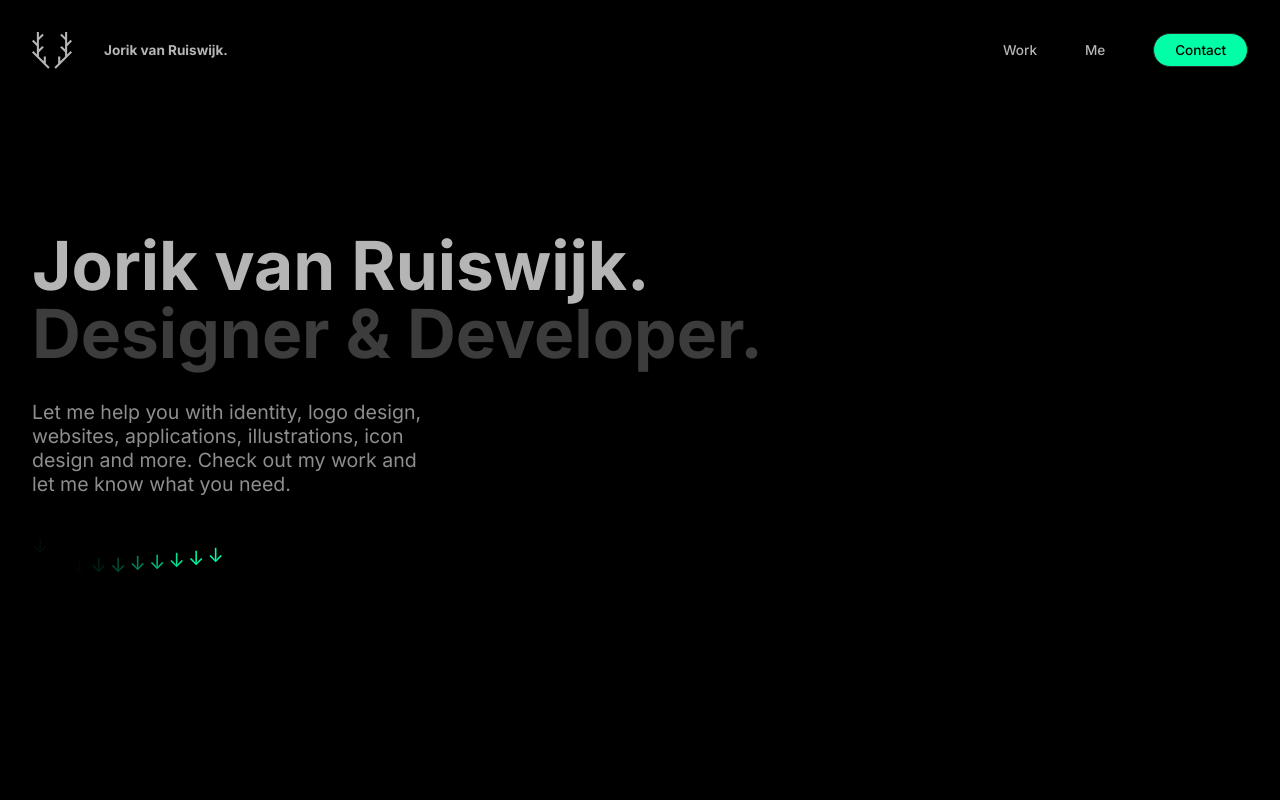
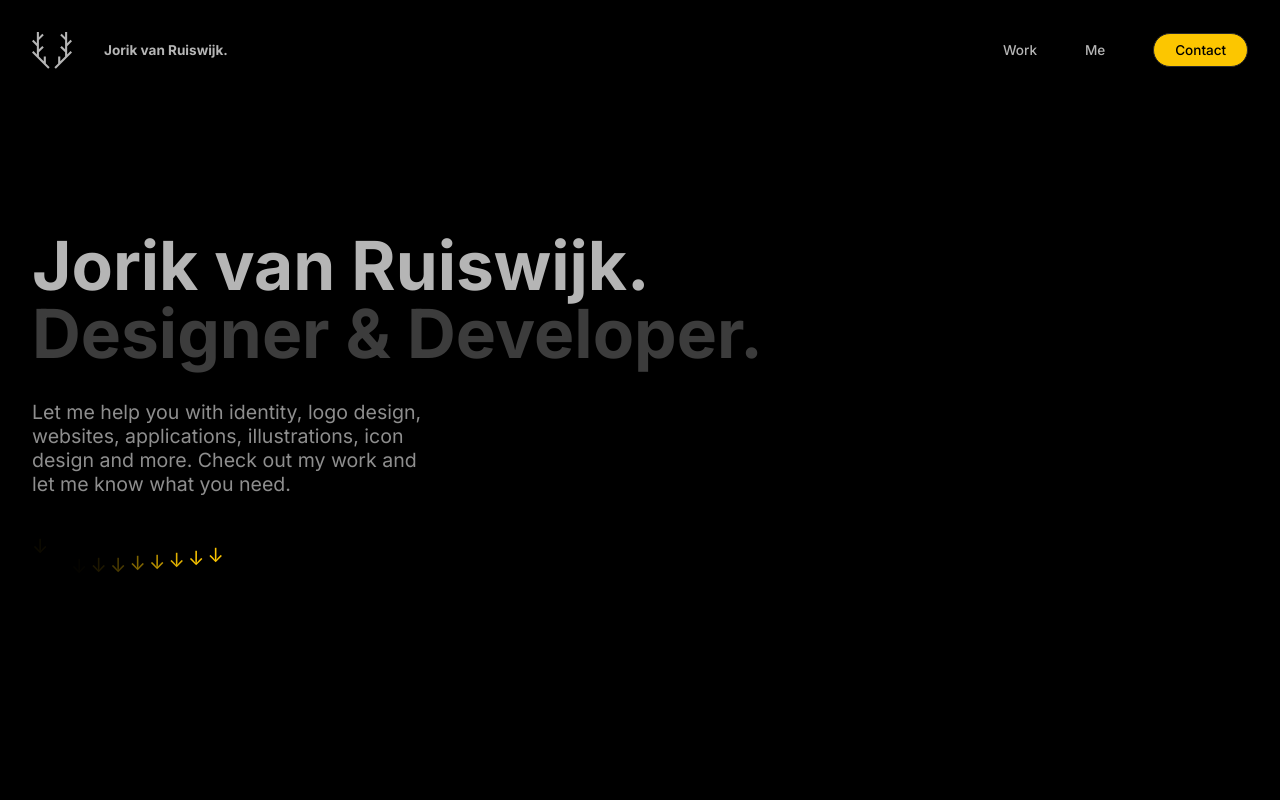
Before and after one commit to HalloJo/jorik-van-ruiswijk, a Next.js app: page / in a window 1280 px wide. Shown: the top 800 px of the page. Built offline with nearby package versions, Linux system fonts and the light colour scheme.

Commit message:
Update color to check hosting

```diff
--- a/styles/abstracts/variables/_colors.scss
+++ b/styles/abstracts/variables/_colors.scss
@@ -1,4 +1,4 @@
-$brightGreen: #00ffa7;
+$brightGreen: #fcc600;
 $darkerGreen: #00bb79;
 $white: #fff;
 $black: #000;
```
